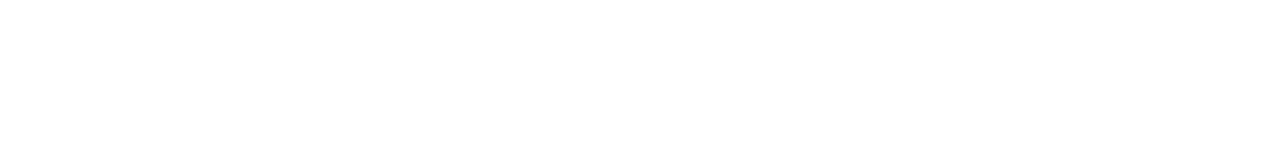
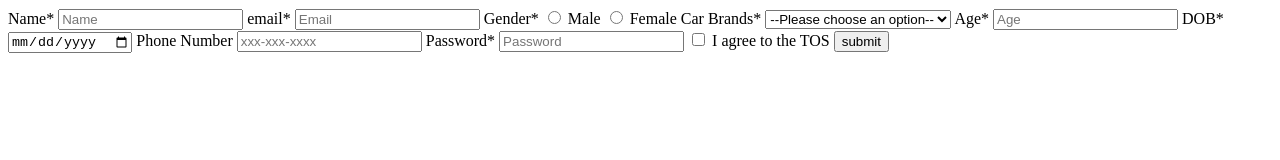
Before and after one commit to acciojob/signup-form-car-amitxharma, a website: page main.html in a window 1280 px wide. Drawn offline with Linux system fonts and the light colour scheme.

Commit message:
created a submission

```diff
--- a/main.html
+++ b/main.html
@@ -8,6 +8,45 @@
 
 <body>
 	<!-- the entire body must be written by student -->
+	<form method="post">
+		<label for="name">Name*</label>
+		<input type="text" id="name" placeholder="Name" required>
+
+		<label for="email">email*</label>
+		<input type="email" placeholder="Email" id="email" required>
+
+		<label for="gender"  required>Gender*</label>
+		<input type="radio"  id="gender_m" name="gender"  required>
+		<label for="gender_m">Male</label>
+		<input type="radio"  id="gender_f" name="gender"  required>
+		<label for="gender_f">Female</label>
+
+		<label for="cars">Car Brands*</label>
+		<select  id="cars" required>
+			<option  value="" disabled selected>--Please choose an option--</option>
+			<option value="BMW">BMW</option>
+			<option value="Audi">Audi</option>
+			<option value="Mercedez">Mercedez</option>
+		</select>
+
+		<label for="age">Age*</label>
+		<input type="number" id="age" placeholder="Age" required>
+
+		<label for="dob">DOB*</label>
+		<input type="date"  id="dob" required>
+
+		<label for="tel">Phone Number</label>
+		<input type="tel" id="tel" placeholder="xxx-xxx-xxxx" >
+		<label for="password">Password*</label>
+        <input type="password" name="password" id="password" placeholder="Password" required>
+
+
+
+		<input type="checkbox" id="tos" required>
+	    <label for="tos" >I agree to the TOS</label>
+
+		<button type="submit">submit</button>
+	</form>
     <script type="text/javascript" src="./script.js">
 </script>
 
```
